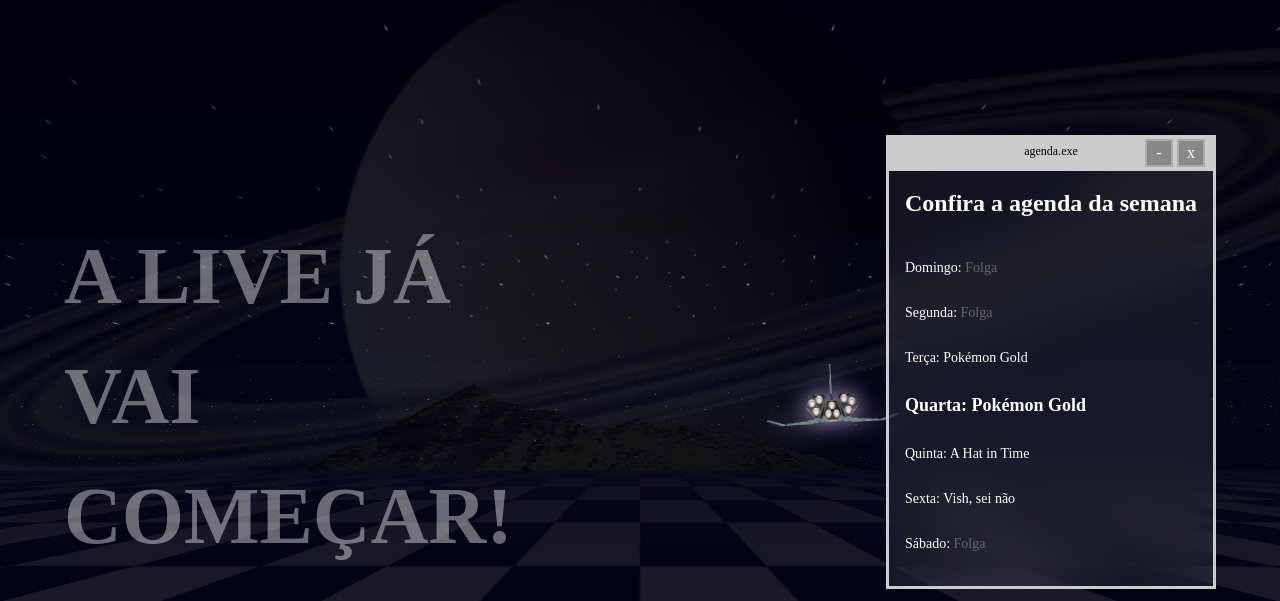
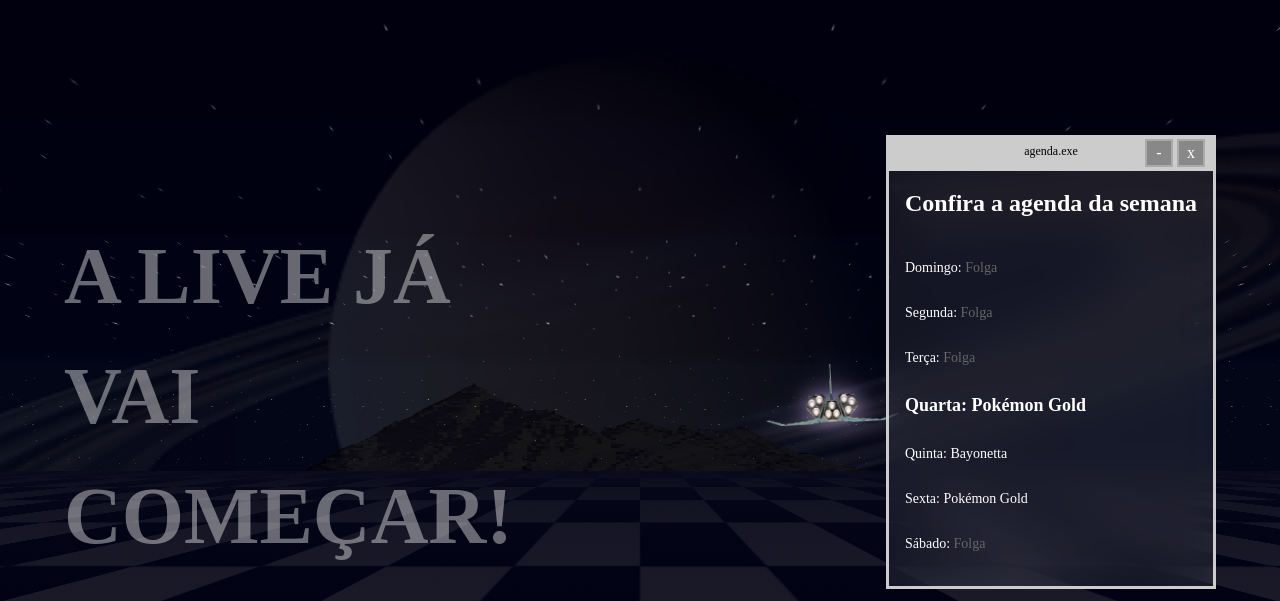
Before and after one commit to hugolcouto/assets-twitch, a website: page starting-soon.html in a window 1280 px wide. Shown: the top 601 px of the page. Drawn offline with nearby package versions, Linux system fonts and the light colour scheme; a web font is replaced by a local one.

Commit message:
Agenda da semana

```diff
--- a/agenda.json
+++ b/agenda.json
@@ -15,7 +15,7 @@
 		{
 			"week": "Terça",
 			"title": "Pokémon Gold",
-			"vacancy": false,
+			"vacancy": true,
 			"weekday": "ter."
 		},
 		{
@@ -26,13 +26,13 @@
 		},
 		{
 			"week": "Quinta",
-			"title": "A Hat in Time",
+			"title": "Bayonetta",
 			"vacancy": false,
 			"weekday": "qui."
 		},
 		{
 			"week": "Sexta",
-			"title": "Vish, sei não",
+			"title": "Pokémon Gold",
 			"vacancy": false,
 			"weekday": "sex."
 		},
--- a/css/starting-soon.css
+++ b/css/starting-soon.css
@@ -309,10 +309,10 @@
 }
 
 .saturn {
-    width: 1800px;
+    width: 1870px;
     height: auto;
     position: absolute;
-    top: -30px;
+    top: 50px;;
     left: 50%;
     transform: translateX(-50%);
     opacity: .1;
```
